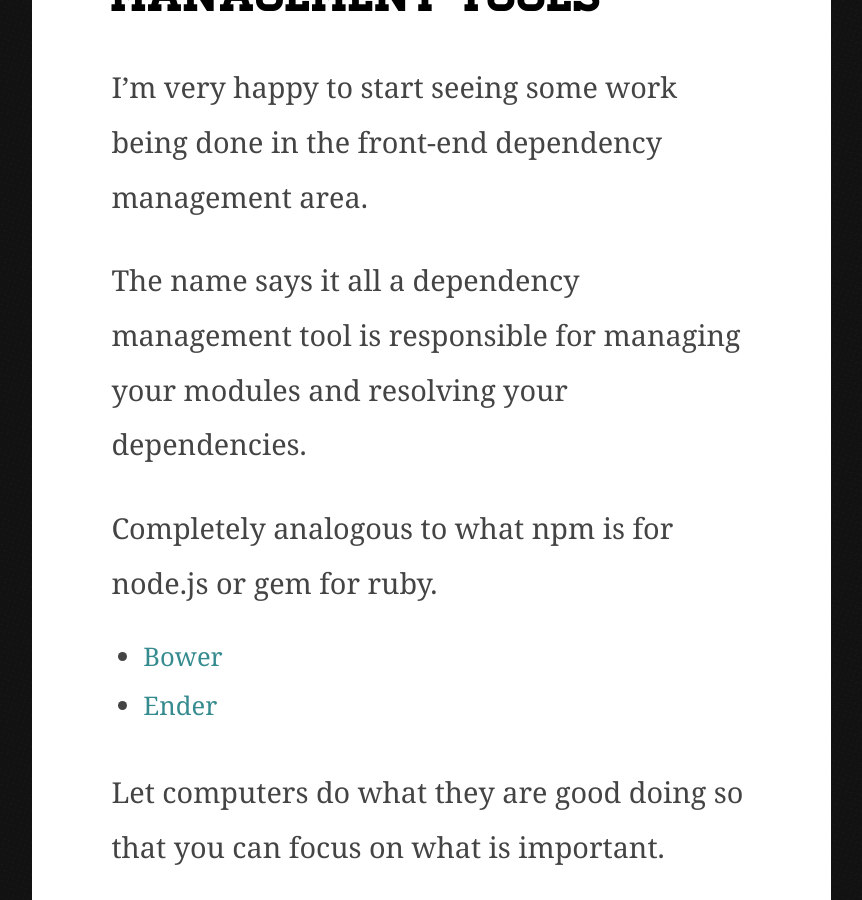
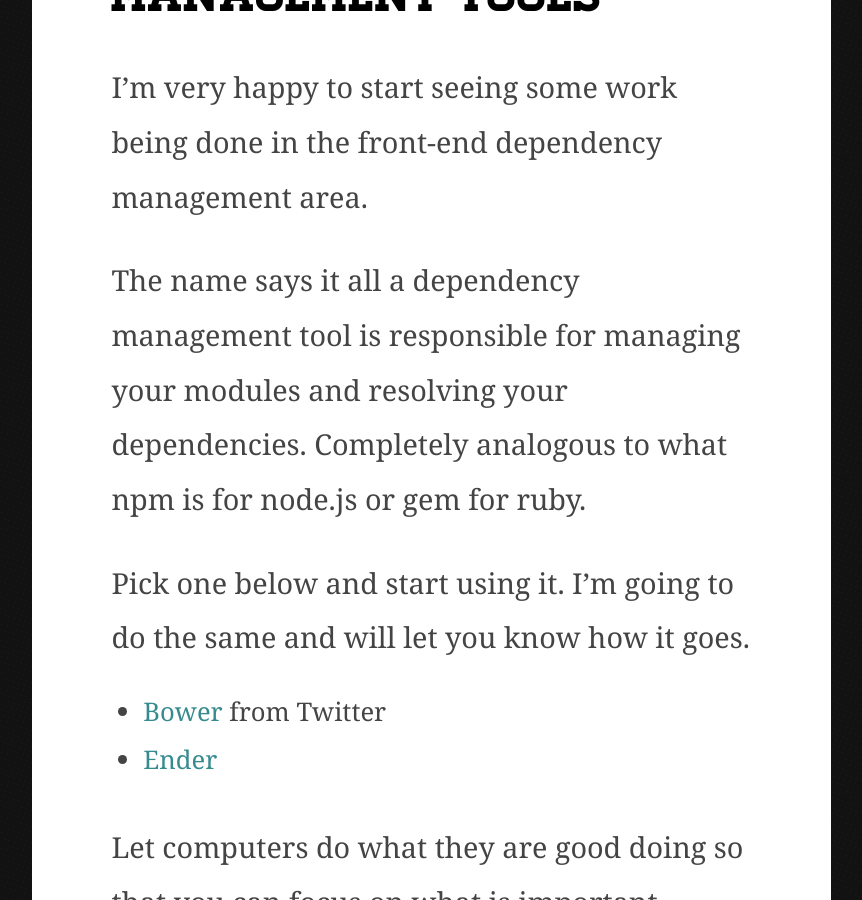
Before and after one commit to rodolfocaldeira/rodolfocaldeira.github.com, a Jekyll site: the page built from _posts/2012-10-12-front-end-dependency-management-tools.markdown, in a window 1280 px wide and 900 px high, scrolled down 830 px. Shown: the whole window, without its empty margins (209-1071 px from the left). Built offline with Jekyll 4.4.1, drawn with Linux system fonts in a browser that asks for light colours.

```diff
--- a/_posts/2012-10-12-front-end-dependency-management-tools.markdown
+++ b/_posts/2012-10-12-front-end-dependency-management-tools.markdown
@@ -4,11 +4,11 @@
 ---
 I'm very happy to start seeing some work being done in the front-end dependency management area.
 
-The name says it all a dependency management tool is responsible for managing your modules and resolving your dependencies.
+The name says it all a dependency management tool is responsible for managing your modules and resolving your dependencies. Completely analogous to what npm is for node.js or gem for ruby.
 
-Completely analogous to what npm is for node.js or gem for ruby.
+Pick one below and start using it. I'm going to do the same and will let you know how it goes.
 
-- [Bower](http://twitter.github.com/bower/)
+- [Bower](http://twitter.github.com/bower/) from Twitter
 - [Ender](http://ender.no.de/)
 
 Let computers do what they are good doing so that you can focus on what is important.
```
Also changed, not shown: _posts/2012-10-14-jerry-seinfeld-is-back.markdown (added, +7 -0 lines).
